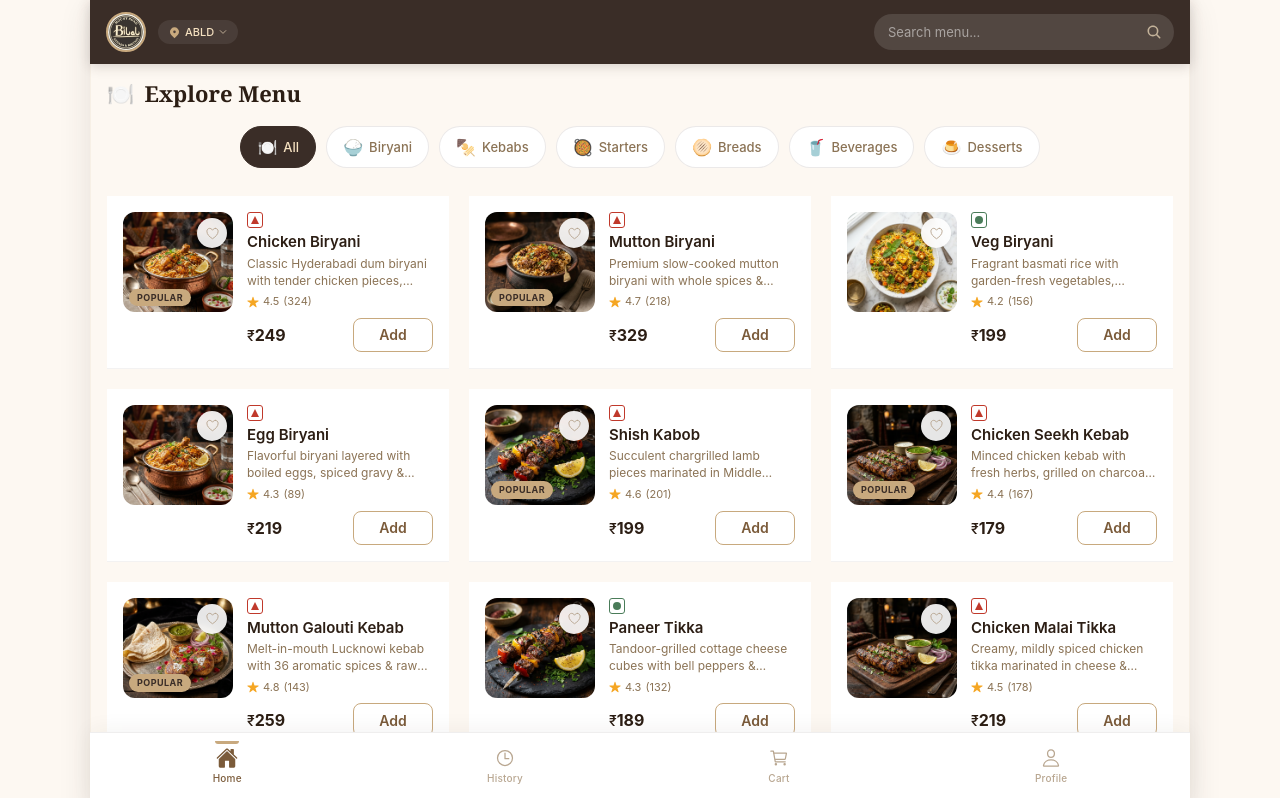
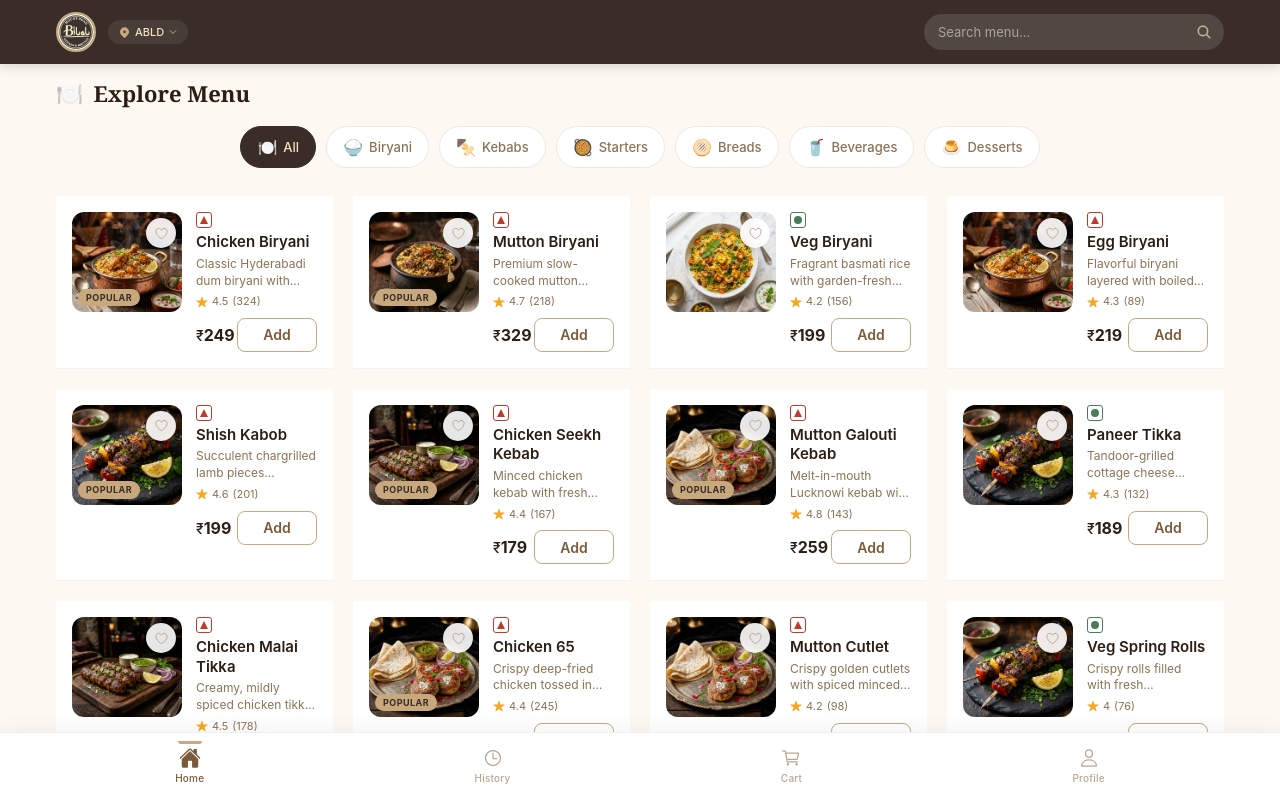
Before and after one commit to Drcodepro/Bilal_cafe_web, a React (Vite) app: page / in a window 1280 px wide. Shown: the top 798 px of the page. Built offline with nearby package versions, Linux system fonts and the light colour scheme.

Commit message:
style: expand layout to full bleed screen width and center grid content

```diff
--- a/src/index.css
+++ b/src/index.css
@@ -65,7 +65,7 @@
   /* Layout */
   --header-height: 64px;
   --bottom-nav-height: 68px;
-  --max-width: 480px;
+  --max-width: 100%;
   --page-padding: 16px;
 
   /* Safe areas for mobile */
@@ -161,15 +161,8 @@ h4, .text-h4 { font-size: 16px; font-weight: 600; line-height: 1.4; }
   width: 100%;
   background: var(--bg-primary);
   position: relative;
-  box-shadow: var(--shadow-lg);
-}
-
-@media (min-width: 481px) {
-  .app-layout {
-    border-left: 1px solid var(--bg-secondary);
-    border-right: 1px solid var(--bg-secondary);
-  }
-}
+}
+
 
 .page-content {
   flex: 1;
@@ -1252,18 +1245,6 @@ h4, .text-h4 { font-size: 16px; font-weight: 600; line-height: 1.4; }
   animation: heartPop 0.4s var(--ease-spring);
 }
 
-/* — Responsive Layouts — */
-@media (min-width: 600px) {
-  :root {
-    --max-width: 720px;
-  }
-}
-
-@media (min-width: 1024px) {
-  :root {
-    --max-width: 1100px;
-  }
-}
 
 
 /* Focus visible for accessibility */
@@ -1969,3 +1950,43 @@ h4, .text-h4 { font-size: 16px; font-weight: 600; line-height: 1.4; }
     width: 100% !important;
   }
 }
+
+/* Widescreen Full-Width Alignment (No gaps on sides, content centered) */
+@media (min-width: 1200px) {
+  .header,
+  .page-header {
+    padding: 0 calc((100% - 1200px) / 2 + var(--page-padding)) !important;
+  }
+
+  .bottom-nav {
+    padding-left: calc((100% - 1200px) / 2) !important;
+    padding-right: calc((100% - 1200px) / 2) !important;
+  }
+
+  .page-content {
+    max-width: 1200px;
+    margin: 0 auto;
+    width: 100%;
+  }
+
+  .cart-popup-bar {
+    max-width: 1168px; /* 1200px - 32px padding gap */
+  }
+}
+
+/* Expand column count on very wide viewports */
+@media (min-width: 1200px) {
+  .food-list,
+  .favourites-grid,
+  .history-page {
+    grid-template-columns: repeat(4, 1fr) !important;
+  }
+}
+
+@media (min-width: 1600px) {
+  .food-list,
+  .favourites-grid,
+  .history-page {
+    grid-template-columns: repeat(5, 1fr) !important;
+  }
+}
```
